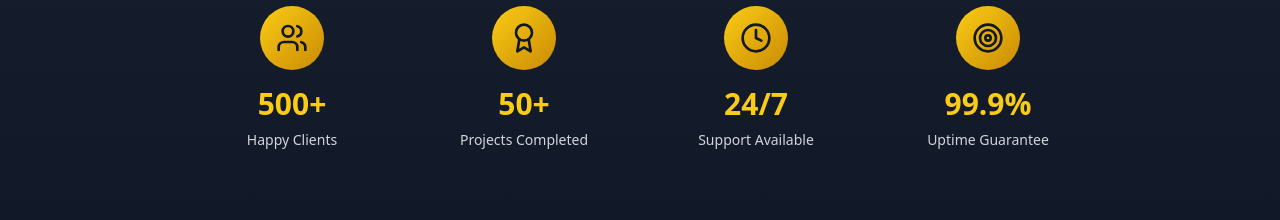
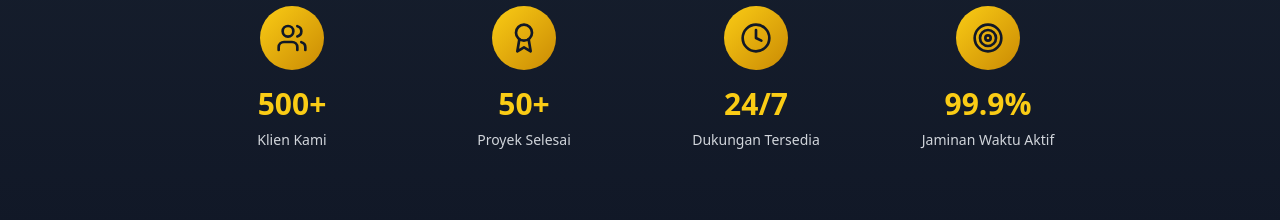
Before and after one commit to DimasDarma11/BYTERA-OFFICIAL, a React (Vite) app: page / in a window 1280 px wide. Shown: the part 2300-2520 px from the top of the page. Built offline with nearby package versions, Linux system fonts and the light colour scheme.

Commit message:
Update About.tsx

```diff
--- a/src/components/About.tsx
+++ b/src/components/About.tsx
@@ -3,10 +3,10 @@ import { Award, Users, Clock, Target } from 'lucide-react';
 
 const About = () => {
   const stats = [
-    { icon: Users, value: '500+', label: 'Happy Clients' },
-    { icon: Award, value: '50+', label: 'Projects Completed' },
-    { icon: Clock, value: '24/7', label: 'Support Available' },
-    { icon: Target, value: '99.9%', label: 'Uptime Guarantee' }
+    { icon: Users, value: '500+', label: 'Klien Kami' },
+    { icon: Award, value: '50+', label: 'Proyek Selesai' },
+    { icon: Clock, value: '24/7', label: 'Dukungan Tersedia' },
+    { icon: Target, value: '99.9%', label: 'Jaminan Waktu Aktif' }
   ];
 
   return (
```
